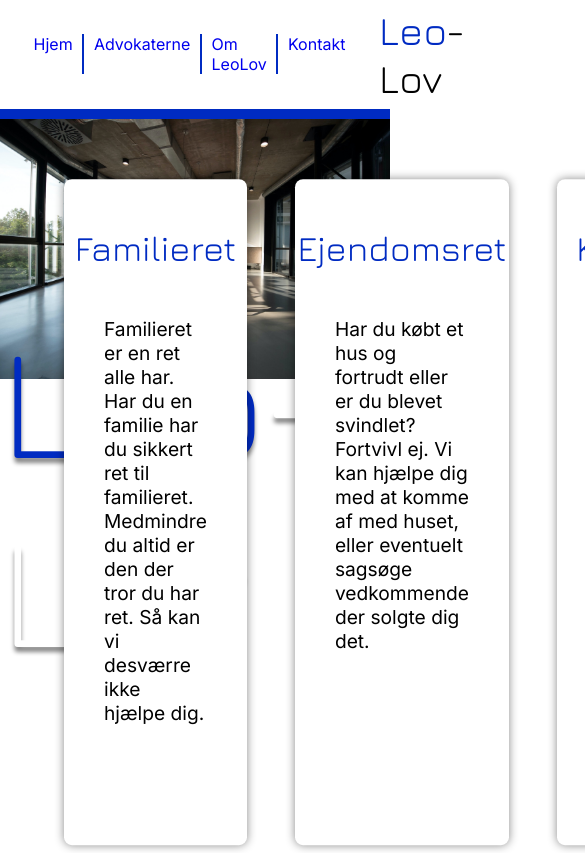
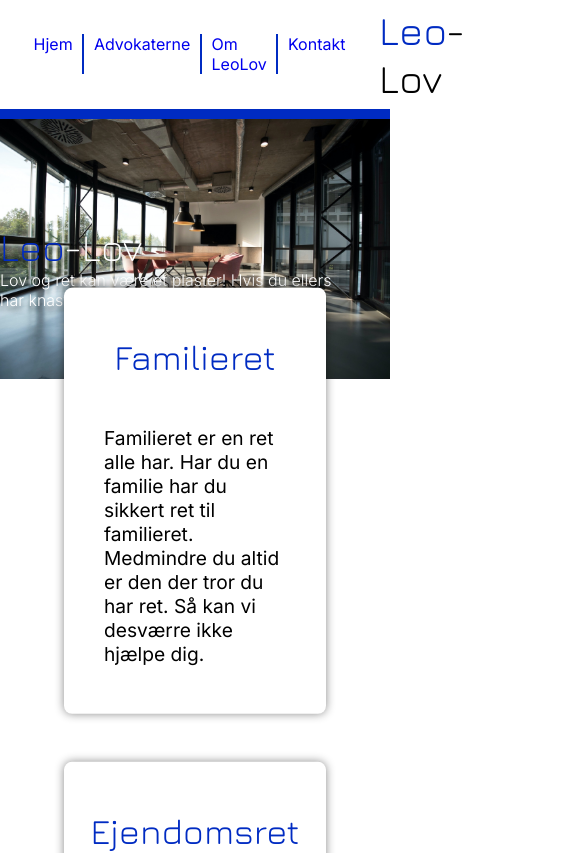
Before and after one commit to simo994q/leo-lov-onepage, a React (Vite) app in the folder leo-lov-onepage/: page / in a window 390 px wide. Shown: the top 853 px of the page, 585 px wide, since content can reach past the window. Built offline with nearby package versions, Linux system fonts and the light colour scheme.

Commit message:
hero responsive

```diff
--- a/leo-lov-onepage/src/Components/Hero/Hero.module.scss
+++ b/leo-lov-onepage/src/Components/Hero/Hero.module.scss
@@ -20,24 +20,26 @@
     header {
         position: absolute;
         right: 10%;
-        top: 20%;
+        top: 5%;
 
         h1 {
-            font-size: 10rem;
+            font-size: 10vw;
             font-family: 'Jura';
             color: var(--white);
             font-weight: 300;
-            text-shadow: 0px 5px 4px #00000077 ;
+            text-shadow: 0px 5px 4px #00000077;
 
             span {
                 color: var(--blue);
             }
         }
+
         p {
-            font-size: 1.2rem;
+            font-size: clamp(1rem, 2vw, 3rem);
             font-family: 'Inter';
             color: var(--white);
             font-weight: 300;
+            text-shadow: 0px 5px 4px #00000077;
         }
     }
 
@@ -70,5 +72,19 @@
 
             }
         }
+
+    }
+
+}
+
+@media (max-width: 1200px) {
+    .heroContainer section {
+        grid-template-columns: repeat(2, 1fr);
     }
 }
+@media (max-width: 850px) {
+    .heroContainer section {
+        grid-template-columns: repeat(1, 1fr);
+        translate: 0 -5%;
+    }
+}
```
